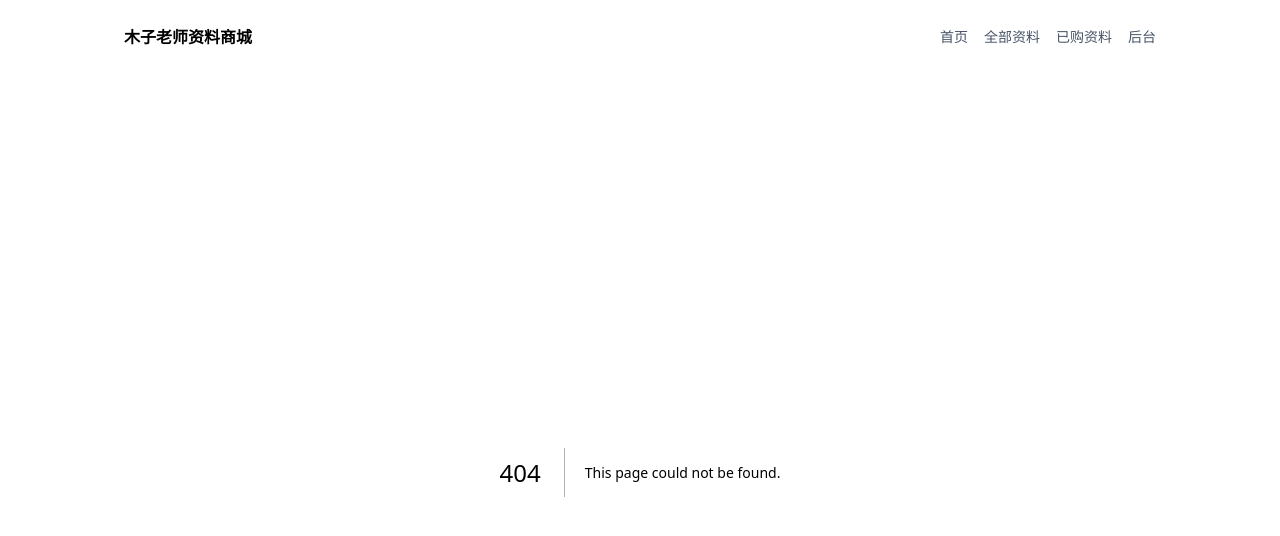
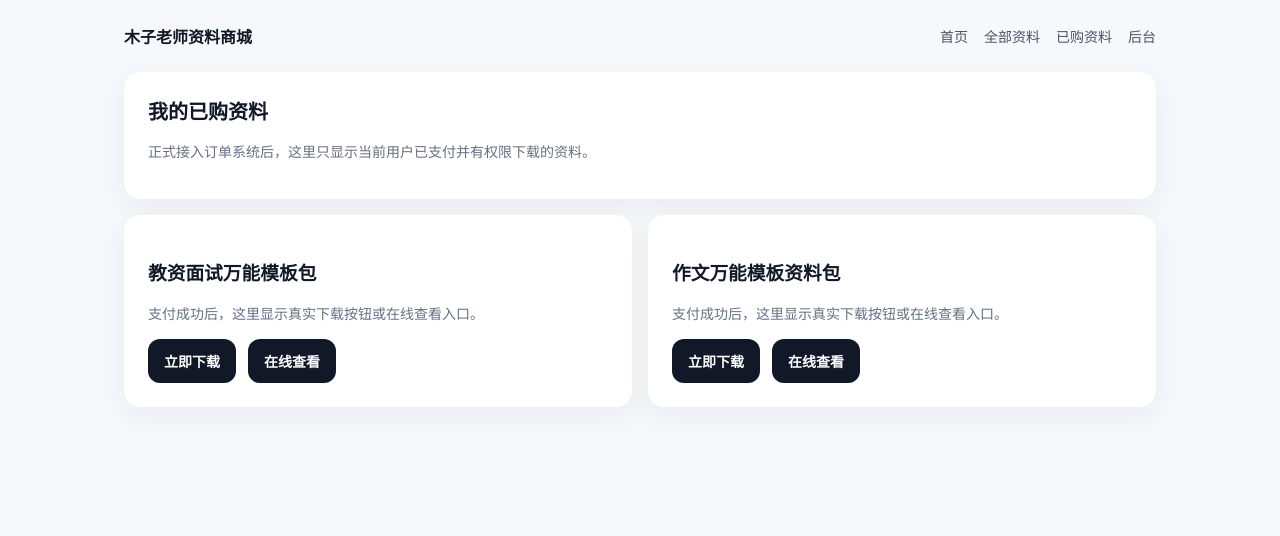
Before and after one commit to muzi2023/digital-material-store, a Next.js app: page /downloads in a window 1280 px wide. Before the commit this address had no page. Shown: the top 536 px of the page. Built offline with nearby package versions, Linux system fonts and the light colour scheme.

Commit message:
feat: add downloads page

```diff
--- /dev/null
+++ b/app/downloads/page.tsx
@@ -0,0 +1,25 @@
+import { materials } from '@/lib/mock';
+
+export default function DownloadsPage() {
+  return (
+    <main>
+      <section className="panel">
+        <h1 className="section-title">我的已购资料</h1>
+        <p className="subtle">正式接入订单系统后，这里只显示当前用户已支付并有权限下载的资料。</p>
+      </section>
+      <div style={{ height: 16 }} />
+      <section className="grid">
+        {materials.slice(0, 2).map((item) => (
+          <article className="card" key={item.id}>
+            <h3>{item.title}</h3>
+            <p className="subtle">支付成功后，这里显示真实下载按钮或在线查看入口。</p>
+            <div style={{ display: 'flex', gap: 12, marginTop: 16 }}>
+              <span className="button">立即下载</span>
+              <span className="button">在线查看</span>
+            </div>
+          </article>
+        ))}
+      </section>
+    </main>
+  );
+}
```
